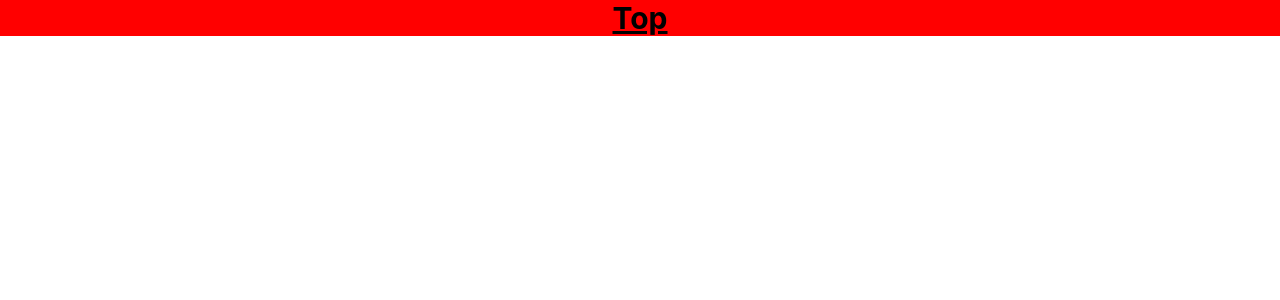
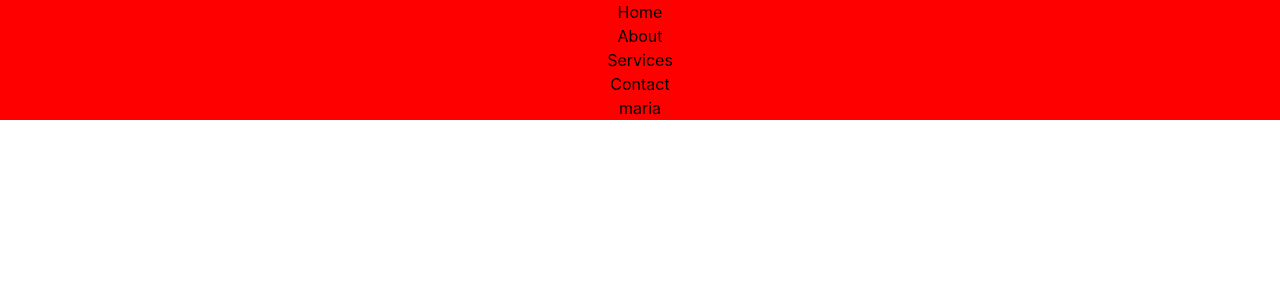
Before and after one commit to mariaalvarez40/magicdev, a React (Create React App) app: page / in a window 1280 px wide. Shown: the top 300 px of the page. Built offline with nearby package versions, Linux system fonts and the light colour scheme.

Commit message:
update Navigation

```diff
--- a/src/App.js
+++ b/src/App.js
@@ -1,10 +1,12 @@
 // import './App.css';
-import NavBar from './components/NavBar/navBar';
+import Navigation from './components/navigation/navigation';
+import Profile from './components/profile/profile';
 
 function App() {
   return (
     <div className="App">
-      <NavBar></NavBar>
+      <Navigation />
+      <Profile name="maria" />
     </div>
   );
 }
--- a/src/Components/NavBar/navBar.js
+++ /dev/null
@@ -1,84 +0,0 @@
-// class NavBar extends React.Component{
-//     constructor(props){
-//       super(props);
-//       this.state={
-//         sideBar: false
-//       }
-
-//       this.handleSidebar = this.handleSidebar.bind(this);
-//     }
-
-//     handleSidebar(){
-//       this.setState({
-//         sideBar : !this.state.sideBar
-//       });
-//     }
-
-//     render(){
-//       return(
-//         <div>
-//           <header className="header">
-//             <div className="navContainer">
-//               <span className="logo" style={{color:"#fff"  , fontStyle:"italic" , fontWeight:"400"}}>React Navigation</span>
-//               <nav>
-//                 <ul
-//                   className="mainNav"
-//                   style={this.state.sideBar ? { transform: "translateX(0)" } : null}
-//                   >
-//                   <li>
-//                     <a className="mainNavLink" href="#">
-//                       Dummy 1
-//                     </a>
-//                   </li>
-//                   <li>
-//                     <a className="mainNavLink" href="#">
-//                       Dummy 2
-//                     </a>
-//                   </li>
-//                   <li>
-//                     <a className="mainNavLink" href="#">
-//                       Dummy 4
-//                     </a>
-//                   </li>
-//                 </ul>
-//               </nav>
-//               <button
-//                 onClick = {this.handleSidebar}
-//                 className={`navToggle ${this.state.sideBar ? "open" : null}`}>
-//                 <span />
-//                 <span />
-//                 <span />
-//               </button>
-//               <div
-//                 onClick={this.handleSidebar.bind(this)}
-//                 className={`overlay ${this.state.sideBar ? "open" : ""}`}
-//                 />
-//             </div>
-//           </header>
-//           <div className ="wrapper"></div>
-//         </div>
-
-//       );
-//     }
-
-// }
-
-
-
-
-
-
-  // ReactDOM.render(<NavBar/> ,
-  //                 document.getElementById('root'));
-
-
-
-// Example of Functional Component
-  function NavBar(){
-    return (
-      <div className="navBar">
-        <p className="text-3xl font-bold underline"> Top</p>
-      </div>
-    );
-  }
-  export default NavBar;
--- /dev/null
+++ b/src/components/navigation/navigation.js
@@ -0,0 +1,45 @@
+import { Component } from "react";
+
+class Navigation extends Component {
+
+  // constructor(props){
+  //   super(props);
+  //   this.state = {property: 'load'};
+  //   this.handleClick = this.handleClick.bind(this);
+  // }
+
+
+  render(){
+    return (
+    //   <div>
+    //   <button onClick={this.handleClick}>Click me!</button>
+    //   <div>{this.state.property}</div>
+
+    // </div>
+    <nav>
+      <ul>
+        <li><a href="/">Home</a></li>
+        <li><a href="/about">About</a></li>
+        <li><a href="/services">Services</a></li>
+        <li><a href="/contact">Contact</a></li>
+      </ul>
+  </nav>
+
+    );
+  }
+//   handleClick() {
+//     this.setState({property: 'clicked'});
+//  }
+}
+export default Navigation;
+
+
+// Example of Functional Component
+  // function NavBar(){
+  //   return (
+  //     <div className="navBar">
+  //       <p className="text-3xl font-bold underline"> Top</p>
+  //     </div>
+  //   );
+  // }
+  // export default NavBar;
--- /dev/null
+++ b/src/components/profile/profile.js
@@ -0,0 +1,16 @@
+import { Component } from "react";
+
+class Profile extends Component{
+    constructor(props){
+        super(props);
+    }
+
+    render(){
+        console.log(this.props);
+        return (
+            <h1>{this.props.name} </h1>
+        );
+    }
+}
+
+  export default Profile;
```
